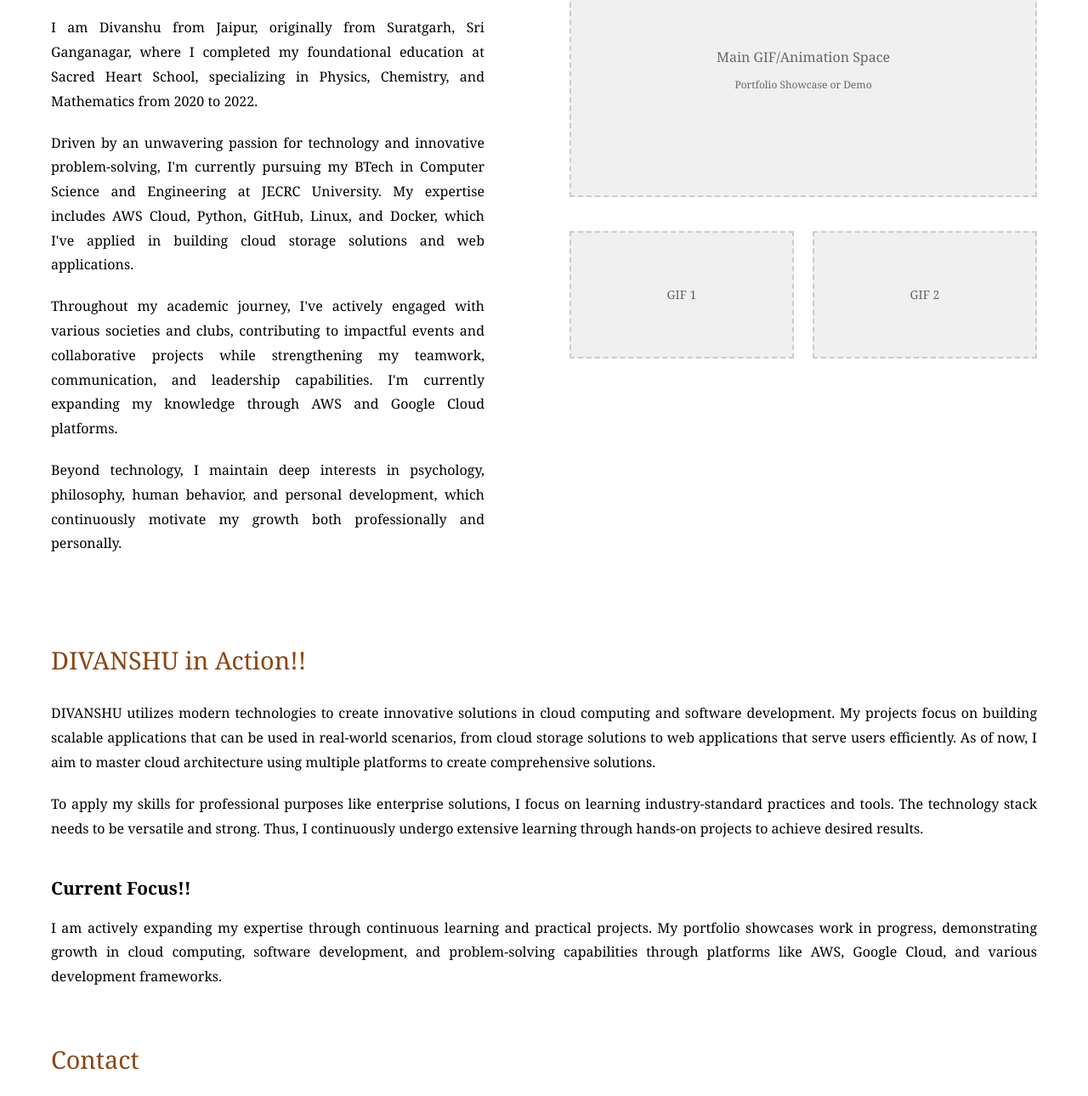
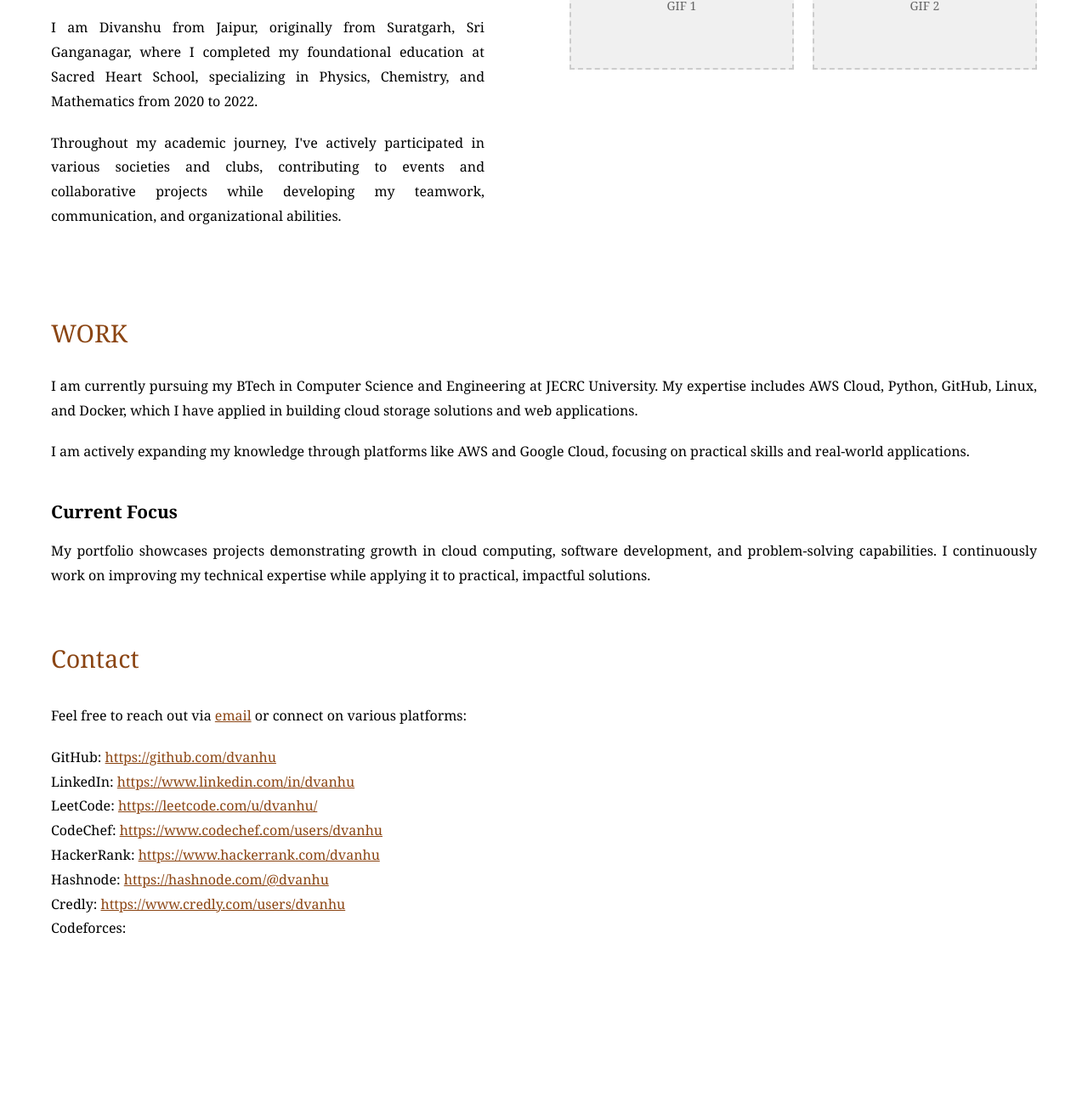
Before and after one commit to dvanhu/dvanhu.github.io, a plain HTML site: page main.html in a window 1280 px wide. Shown: the part 232-1522 px from the top of the page at 85% size. After the commit the page ends 1399 px from the top, so only its background shows below. Drawn offline with Linux system fonts and the light colour scheme.

Commit message:
Update main.html

```diff
--- a/main.html
+++ b/main.html
@@ -229,38 +229,26 @@
             <div class="logo">DIVANSHU</div>
             <nav>
                 <ul class="nav-menu">
+                    <li><a href="#about">About</a></li>
                     <li><a href="#work">Work</a></li>
-                    <li><a href="#about">About</a></li>
                     <li><a href="#contact">Contact</a></li>
                 </ul>
             </nav>
         </div>
 
-        <div class="main-content" id="work">
+        <!-- About Section with GIFs -->
+        <div class="main-content" id="about">
             <div class="left-column">
-                <h2 class="section-title">WORK</h2>
+                <h2 class="section-title">ABOUT</h2>
                 <p class="content-text">
                     I am Divanshu from Jaipur, originally from Suratgarh, Sri Ganganagar, where I completed my foundational education at Sacred Heart School, specializing in Physics, Chemistry, and Mathematics from 2020 to 2022.
                 </p>
                 <p class="content-text">
-                    Driven by an unwavering passion for technology and innovative problem-solving, I'm currently pursuing my BTech in Computer Science and Engineering at JECRC University. My expertise includes AWS Cloud, Python, GitHub, Linux, and Docker, which I've applied in building cloud storage solutions and web applications.
-                </p>
-                <p class="content-text">
-                    Throughout my academic journey, I've actively engaged with various societies and clubs, contributing to impactful events and collaborative projects while strengthening my teamwork, communication, and leadership capabilities. I'm currently expanding my knowledge through AWS and Google Cloud platforms.
-                </p>
-                <p class="content-text">
-                    Beyond technology, I maintain deep interests in psychology, philosophy, human behavior, and personal development, which continuously motivate my growth both professionally and personally.
+                    Throughout my academic journey, I've actively participated in various societies and clubs, contributing to events and collaborative projects while developing my teamwork, communication, and organizational abilities.
                 </p>
             </div>
 
             <div class="right-column">
-                <div class="gif-placeholder">
-                    <div>
-                        <p>Main GIF/Animation Space</p>
-                        <p style="font-size: 12px; margin-top: 10px;">Portfolio Showcase or Demo</p>
-                    </div>
-                </div>
-
                 <div class="gif-row">
                     <div class="small-gif">
                         <p>GIF 1</p>
@@ -272,52 +260,40 @@
             </div>
         </div>
 
+        <!-- Work Section -->
         <div class="full-width-section" id="work">
-            <h2 class="action-title">DIVANSHU in Action!!</h2>
+            <h2 class="action-title">WORK</h2>
 
             <p class="action-text">
-                DIVANSHU utilizes modern technologies to create innovative solutions in cloud computing and software development. My projects focus on building scalable applications that can be used in real-world scenarios, from cloud storage solutions to web applications that serve users efficiently. As of now, I aim to master cloud architecture using multiple platforms to create comprehensive solutions.
+                I am currently pursuing my BTech in Computer Science and Engineering at JECRC University. My expertise includes AWS Cloud, Python, GitHub, Linux, and Docker, which I have applied in building cloud storage solutions and web applications.
             </p>
 
             <p class="action-text">
-                To apply my skills for professional purposes like enterprise solutions, I focus on learning industry-standard practices and tools. The technology stack needs to be versatile and strong. Thus, I continuously undergo extensive learning through hands-on projects to achieve desired results.
+                I am actively expanding my knowledge through platforms like AWS and Google Cloud, focusing on practical skills and real-world applications.
             </p>
 
             <div class="focus-section">
-                <div class="focus-title">Current Focus!!</div>
+                <div class="focus-title">Current Focus</div>
                 <p class="focus-text">
-                    I am actively expanding my expertise through continuous learning and practical projects. My portfolio showcases work in progress, demonstrating growth in cloud computing, software development, and problem-solving capabilities through platforms like AWS, Google Cloud, and various development frameworks.
+                    My portfolio showcases projects demonstrating growth in cloud computing, software development, and problem-solving capabilities. I continuously work on improving my technical expertise while applying it to practical, impactful solutions.
                 </p>
             </div>
         </div>
 
+        <!-- Contact Section -->
         <div class="contact-section" id="contact">
             <h2 class="contact-title">Contact</h2>
 
             <p class="contact-text">
-                Feel free to reach out through <a href="mailto:divanshu0213@gmail.com">email</a> or connect with me on various platforms. You can find my work and contributions on <a href="https://github.com/dvanhu" target="_blank">GitHub</a>, professional updates on <a href="https://www.linkedin.com/in/dvanhu" target="_blank">LinkedIn</a>, and coding practice on <a href="https://leetcode.com/u/dvanhu/" target="_blank">LeetCode</a>.
+                Feel free to reach out via <a href="mailto:divanshu0213@gmail.com">email</a> or connect on various platforms:
             </p>
 
             <p class="contact-text">
-                For competitive programming, check out my profiles on <a href="https://www.codechef.com/users/dvanhu" target="_blank">CodeChef</a>, <a href="https://www.hackerrank.com/22BCON391" target="_blank">HackerRank</a>, and <a href="https://codeforces.com/profile/dvanhu" target="_blank">Codeforces</a>. I also share thoughts and technical articles on <a href="https://hashnode.com/@dvanhu" target="_blank">Hashnode</a> and showcase my certifications on <a href="https://www.credly.com/users/dvanhu" target="_blank">Credly</a>.
-            </p>
-        </div>
-    </div>
-
-    <script>
-        // Smooth scrolling for navigation links
-        document.querySelectorAll('a[href^="#"]').forEach(anchor => {
-            anchor.addEventListener('click', function (e) {
-                e.preventDefault();
-                const target = document.querySelector(this.getAttribute('href'));
-                if (target) {
-                    target.scrollIntoView({
-                        behavior: 'smooth',
-                        block: 'start'
-                    });
-                }
-            });
-        });
-    </script>
-</body>
-</html>
+                GitHub: <a href="https://github.com/dvanhu" target="_blank">https://github.com/dvanhu</a><br>
+                LinkedIn: <a href="https://www.linkedin.com/in/dvanhu" target="_blank">https://www.linkedin.com/in/dvanhu</a><br>
+                LeetCode: <a href="https://leetcode.com/u/dvanhu/" target="_blank">https://leetcode.com/u/dvanhu/</a><br>
+                CodeChef: <a href="https://www.codechef.com/users/dvanhu" target="_blank">https://www.codechef.com/users/dvanhu</a><br>
+                HackerRank: <a href="https://www.hackerrank.com/dvanhu" target="_blank">https://www.hackerrank.com/dvanhu</a><br>
+                Hashnode: <a href="https://hashnode.com/@dvanhu" target="_blank">https://hashnode.com/@dvanhu</a><br>
+                Credly: <a href="https://www.credly.com/users/dvanhu" target="_blank">https://www.credly.com/users/dvanhu</a><br>
+                Codeforces: <a href="https://codeforces.com/profile/dvanhu" target
```
